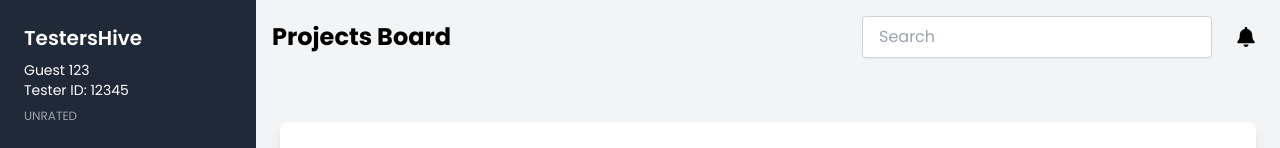
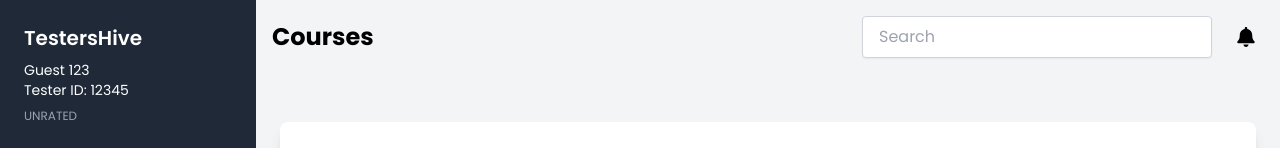
Before and after one commit to tSathwik/Qualizeal_Final_Code_Submission, a React (Vite) app in the folder client/: page /course in a window 1280 px wide. Shown: the top 148 px of the page. Built offline with nearby package versions, Linux system fonts and the light colour scheme.

Commit message:
dashnav updated

```diff
--- a/client/src/Academy/AcademyPage.jsx
+++ b/client/src/Academy/AcademyPage.jsx
@@ -25,7 +25,7 @@ const AcademyPage = () => {
   return (
     <>
     <div className="ml-64 p-4 bg-gray-100">
-      <DashNav val={"Projects Board"} />
+      <DashNav val={"Courses"} />
     </div>
     <div className="ml-64 min-h-screen">
     <Offcanvas/>
```
